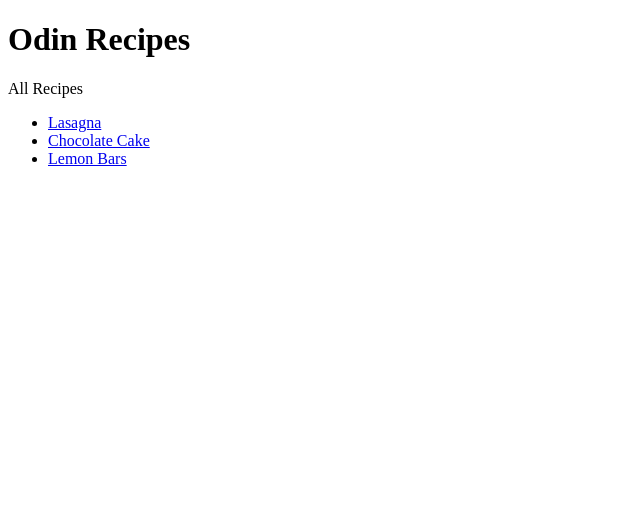
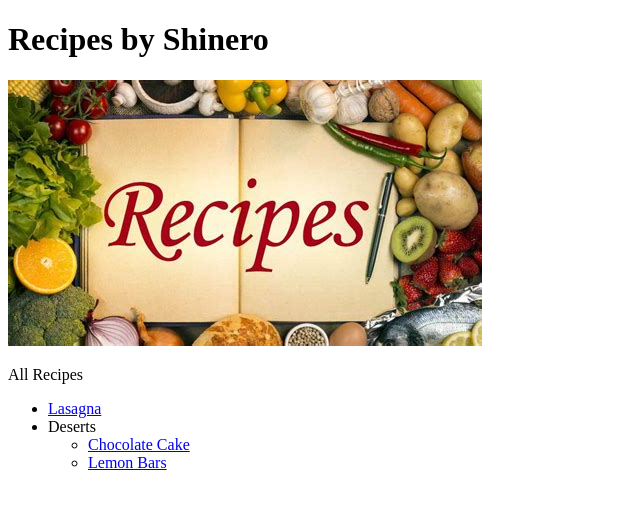
Before and after one commit to Sarthak2143/odin-recipes, a plain HTML site: page index.html in a window 1280 px wide. Shown: the whole page, without its empty margins (0-640 px from the left). Drawn offline with Linux system fonts and the light colour scheme.

Commit message:
Added 'return to homepage' link to the bottom of all recipes and added an image at the homepage

```diff
--- a/index.html
+++ b/index.html
@@ -6,12 +6,14 @@
 		<title> Odin Recipes </title>
 	</head>
 	<body>
-		<h1> Odin Recipes </h1>
+		<h1> Recipes by Shinero </h1>
+		<img src="recipe.jpg">
 		<p> All Recipes </p>
 		<ul>
 			<li> <a href="recipes/lasagna.html"> Lasagna </a> </li>
-			<li> <a href="recipes/cake.html"> Chocolate Cake </a> </li>
-			<li> <a href="recipes/lemon_bars.html"> Lemon Bars </a> </li>
+			<li> Deserts <ul>
+				<li> <a href="recipes/cake.html"> Chocolate Cake </a> </li>
+				<li> <a href="recipes/lemon_bars.html"> Lemon Bars </a> </li> </ul> </li>
 		</ul>
 	</body>
 </html>
```
Also changed, not shown: recipes/cake.html (+1 -0 lines), recipes/lasagna.html (+1 -0 lines), recipes/lemon_bars.html (+1 -0 lines), recipe.jpg (added).
